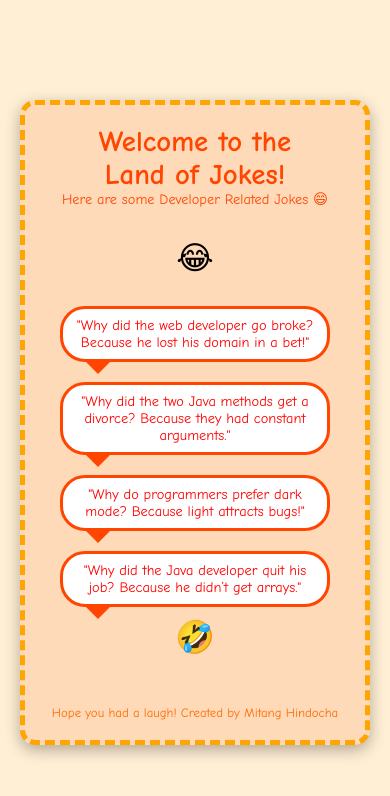
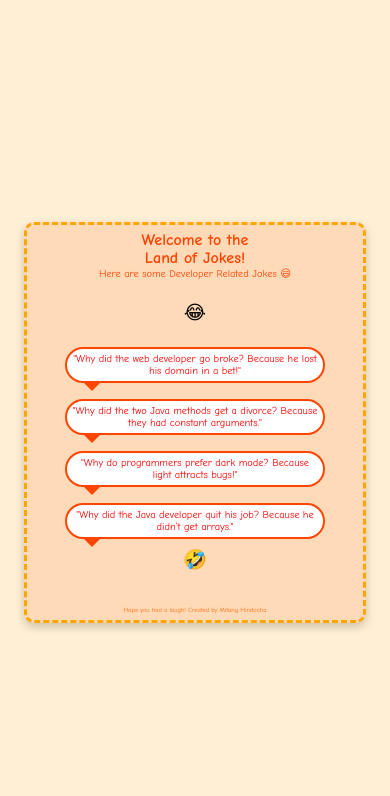
Before and after one commit to Mitang321/boba_workshop, a plain HTML site: page index.html in a window 390 px wide. Drawn offline with Linux system fonts and the light colour scheme.

Commit message:
more responsive

```diff
--- a/styles.css
+++ b/styles.css
@@ -16,21 +16,21 @@ body {
 
 .container {
   background: peachpuff;
-  border: 5px dashed orange;
-  border-radius: 15px;
-  padding: 40px;
-  max-width: 600px;
-  box-shadow: 0 5px 15px rgba(0, 0, 0, 0.3);
+  border: 3px dashed orange;
+  border-radius: 10px;
+  padding: 20px;
+  max-width: 500px;
+  box-shadow: 0 4px 10px rgba(0, 0, 0, 0.2);
 }
 
 .title {
-  font-size: 2.5rem;
+  font-size: 2rem;
   color: orangered;
 }
 
 .subtitle {
-  font-size: 1.2rem;
-  margin-bottom: 30px;
+  font-size: 1rem;
+  margin-bottom: 20px;
   color: orangered;
 }
 
@@ -41,23 +41,23 @@ body {
 }
 
 .emoji {
-  font-size: 3rem;
-  margin: 10px 0;
+  font-size: 2.5rem;
+  margin: 8px 0;
   animation: bounce 1.5s infinite;
 }
 
 @keyframes bounce {
   0%, 100% { transform: translateY(0); }
-  50% { transform: translateY(-10px); }
+  50% { transform: translateY(-8px); }
 }
 
 .joke-box {
   background-color: #fff;
-  border: 3px solid orangered;
-  border-radius: 25px;
-  padding: 15px;
-  max-width: 90%;
-  margin: 10px 0;
+  border: 2px solid orangered;
+  border-radius: 20px;
+  padding: 10px;
+  max-width: 80%;
+  margin: 8px 0;
   position: relative;
   display: inline-block;
   transition: transform 0.3s ease, background-color 0.3s ease;
@@ -66,9 +66,9 @@ body {
 .joke-box::after {
   content: "";
   position: absolute;
-  bottom: -15px;
-  left: 20px;
-  border-width: 15px 15px 0;
+  bottom: -10px;
+  left: 15px;
+  border-width: 10px 10px 0;
   border-style: solid;
   border-color: orangered transparent;
   display: block;
@@ -76,69 +76,97 @@ body {
 }
 
 .joke {
-  font-size: 1.2rem;
+  font-size: 1rem;
   color: #ff0000;
 }
 
 .joke-box:hover {
-  transform: scale(1.05);
+  transform: scale(1.03);
   background-color: blanchedalmond;
 }
 
 .footer {
-  font-size: 0.9rem;
+  font-size: 0.8rem;
   color: #ff6a00;
-  margin-top: 30px;
-}@media (max-width: 1200px) {
+  margin-top: 20px;
+}
+
+@media (max-width: 1020px) {
+  .container {
+    padding: 10px;
+    max-width: 85%;
+  }
+
   .title {
-      font-size: 2rem;
+    font-size: 1.4rem;
   }
 
   .subtitle, .joke {
+    font-size: 0.75rem;
+  }
+
+  .emoji {
+    font-size: 1.6rem;
+  }
+
+  .joke-box {
+    padding: 5px;
+  }
+
+  .footer {
+    font-size: 0.6rem;
+  }
+}
+
+@media (max-width: 800px) {
+  body {
+    padding: 5px;
+  }
+
+  .container {
+    padding: 8px;
+    max-width: 90%;
+  }
+
+  .title {
+    font-size: 1.2rem;
+  }
+
+  .subtitle, .joke {
+    font-size: 0.7rem;
+  }
+
+  .emoji {
+    font-size: 1.4rem;
+  }
+
+  .joke-box {
+    padding: 4px;
+  }
+
+  .footer {
+    font-size: 0.5rem;
+  }
+}
+
+@media (max-width: 600px) {
+  .container {
+    padding: 6px;
+  }
+
+  .title {
     font-size: 1rem;
   }
 
-    .emoji {
-      font-size: 2.5rem;
-    }
-
-    .container {
-      padding: 30px;
-      max-width: 90%;
-    }
-
-    .joke-box {
-      padding: 10px;
-    }
-  }
-
-  @media (max-width: 768px) {
-    body {
-      padding: 20px;
-    }
-
-    .title {
-      font-size: 1.8rem;
-    }
-
   .subtitle, .joke {
-      font-size: 0.9rem;
+    font-size: 0.65rem;
   }
 
   .emoji {
-      font-size: 2rem;
-    }
-
-    .container {
-      padding: 20px;
-      max-width: 100%;
-    }
-
-    .joke-box {
-      padding: 8px;
+    font-size: 1.2rem;
   }
 
   .footer {
-      font-size: 0.8rem;
+    font-size: 0.4rem;
   }
 }
```
Lines whose indentation alone changed are shown as unchanged.
